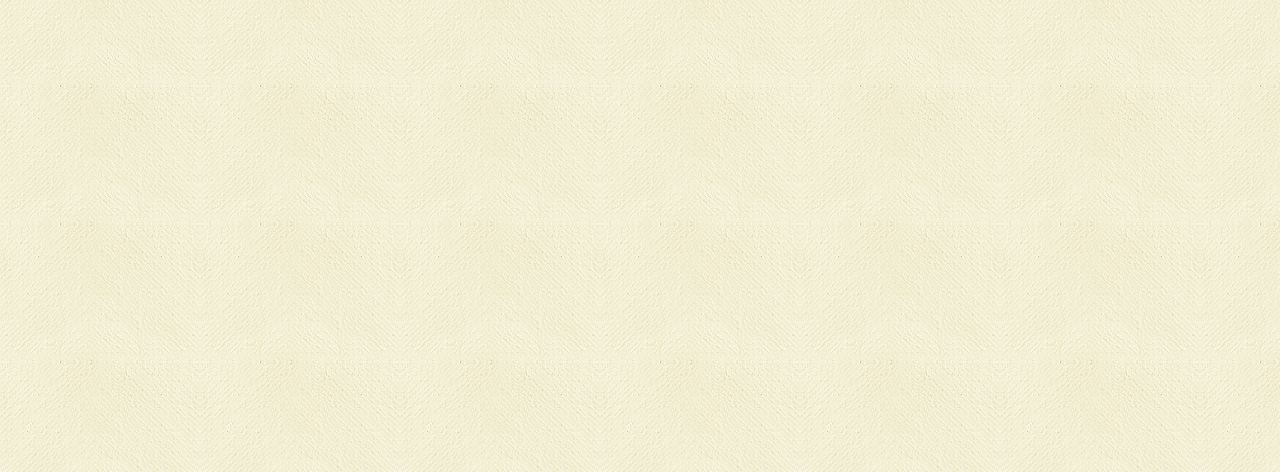
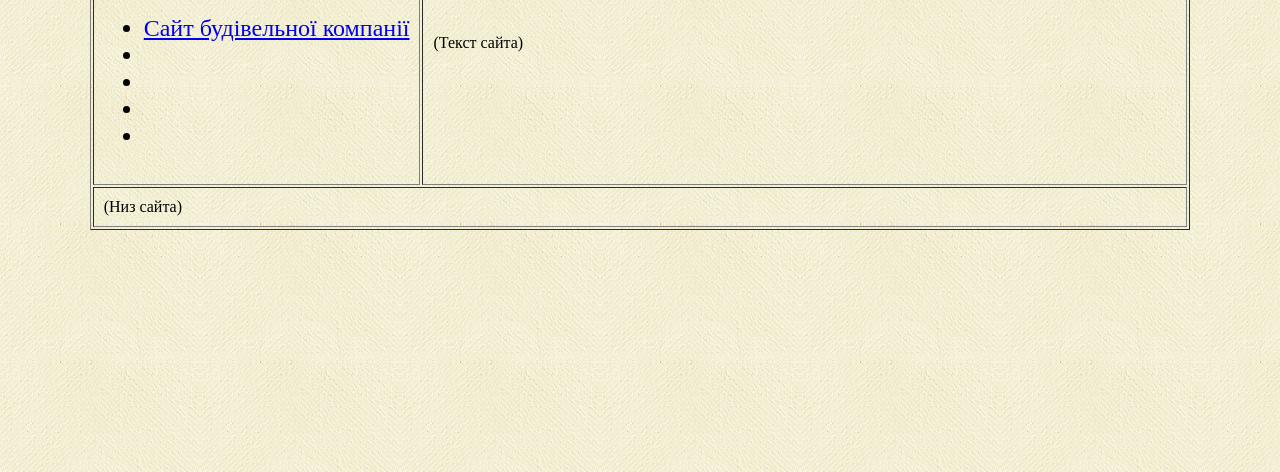
Before and after one commit to martyniuk80/martyniuk80.github.io, a plain HTML site: page index.html in a window 1280 px wide. Shown: the part 328-800 px from the top of the page. Drawn offline with Linux system fonts and the light colour scheme.

Commit message:
06 - Меню зліва(частина 1)

```diff
--- a/index.html
+++ b/index.html
@@ -28,7 +28,19 @@
         </td>
     </tr>
     <tr>
-        <td width="30%" valign="top">(Меню зліва)</td>
+        <td width="30%" valign="top">
+            <font size="5" colol="navy"><h2>Новини</h2></font>
+            <font size="5">
+               <ul>
+                <li><a href="#">Сайт будівельної компанії</a></li>
+                <li></li>
+                <li></li>
+                <li></li>
+                <li></li>
+               </ul>
+
+            </font>
+        </td>
         <td width="70%" >(Текст сайта)</td>
     </tr>
     <tr>
```
